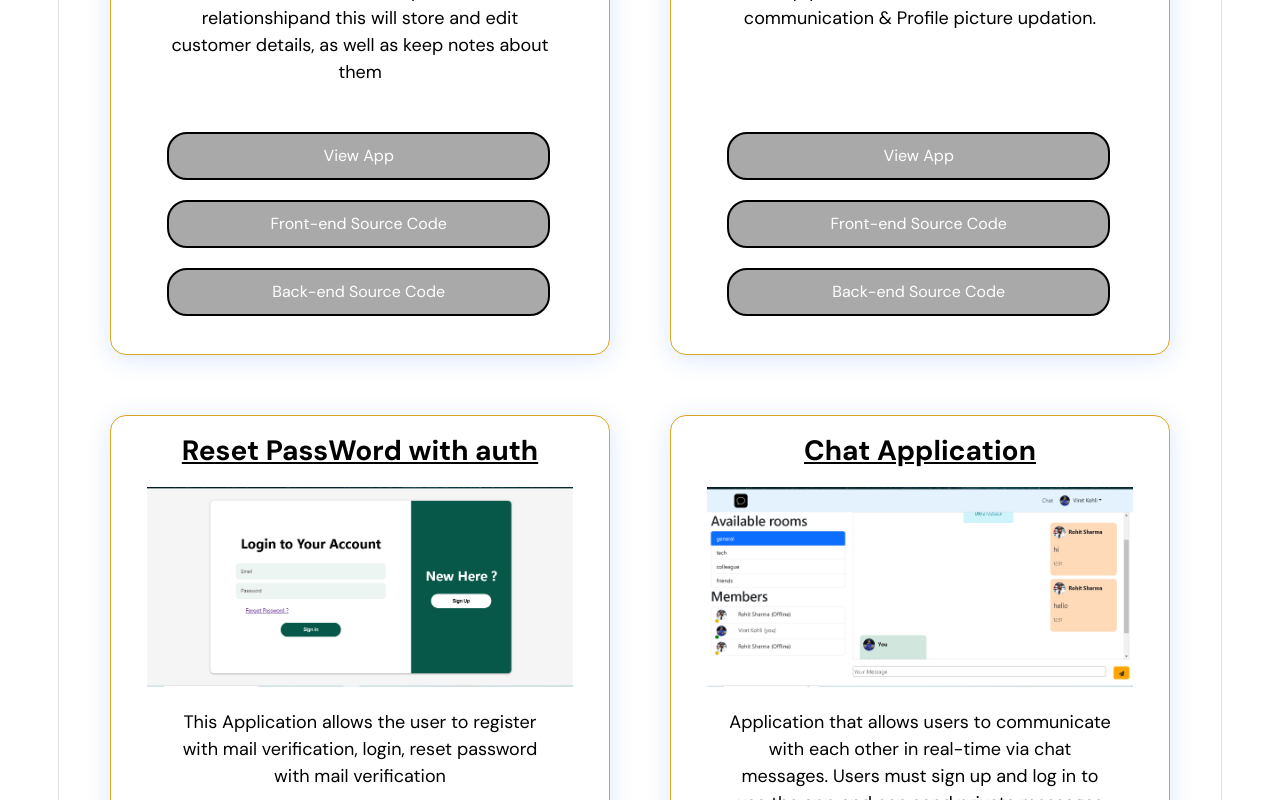
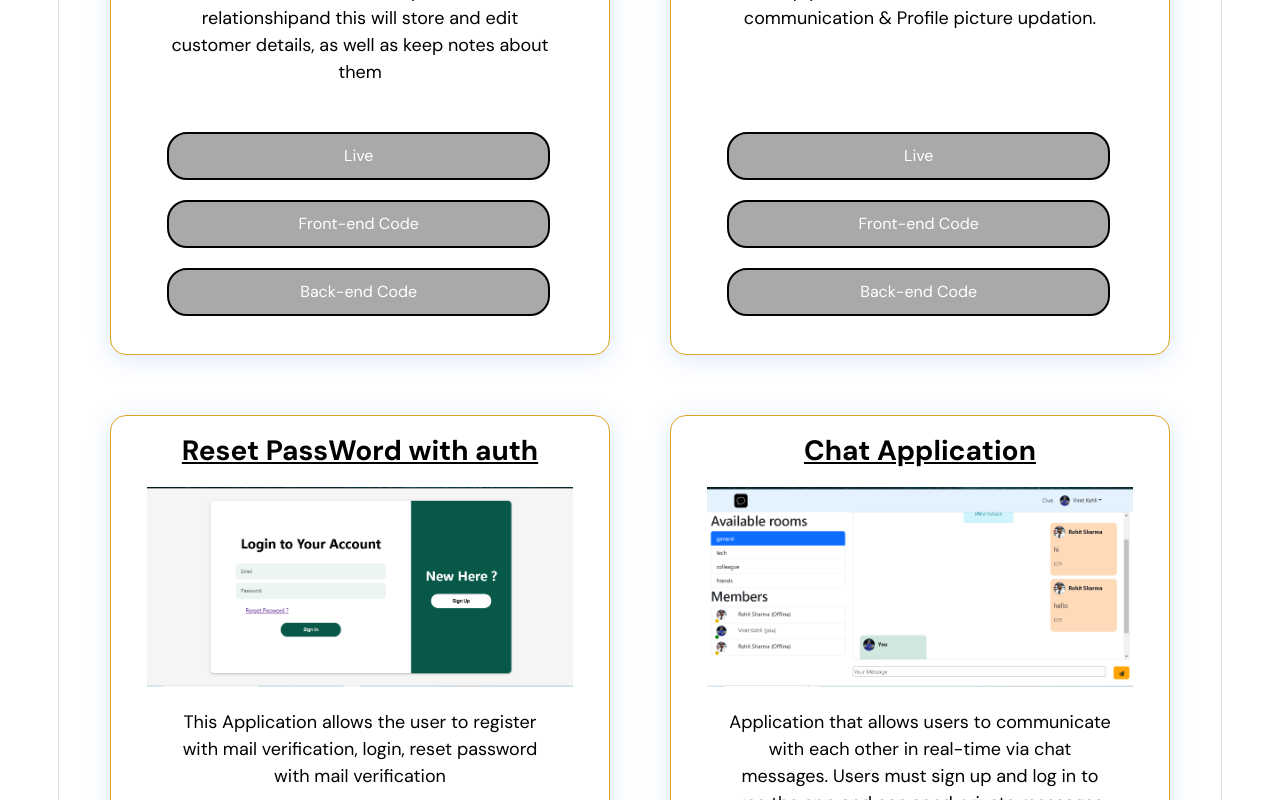
Before and after one commit to Sivaramanraja98/Personal-Portfolio, a React (Create React App) app: page / in a window 1280 px wide. Shown: the part 1960-2760 px from the top of the page. Built offline with nearby package versions, Linux system fonts and the light colour scheme.

Commit message:
Update Projects.js

```diff
--- a/src/components/Projects.js
+++ b/src/components/Projects.js
@@ -26,7 +26,7 @@ const Project = () => {
                     target="_blank"
                     rel="noreferrer"
                   >
-                    View App
+                    Live
                   </a>
                   <a
                     style={{ width: "90%" }}
@@ -35,7 +35,7 @@ const Project = () => {
                     target="_blank"
                     rel="noreferrer"
                   >
-                    Front-end Source Code
+                    Front-end Code
                   </a>
                   <a
                     style={{ width: "90%" }}
@@ -44,7 +44,7 @@ const Project = () => {
                     target="_blank"
                     rel="noreferrer"
                   >
-                    Back-end Source Code
+                    Back-end Code
                   </a>
                 </div>
               </div>
```
